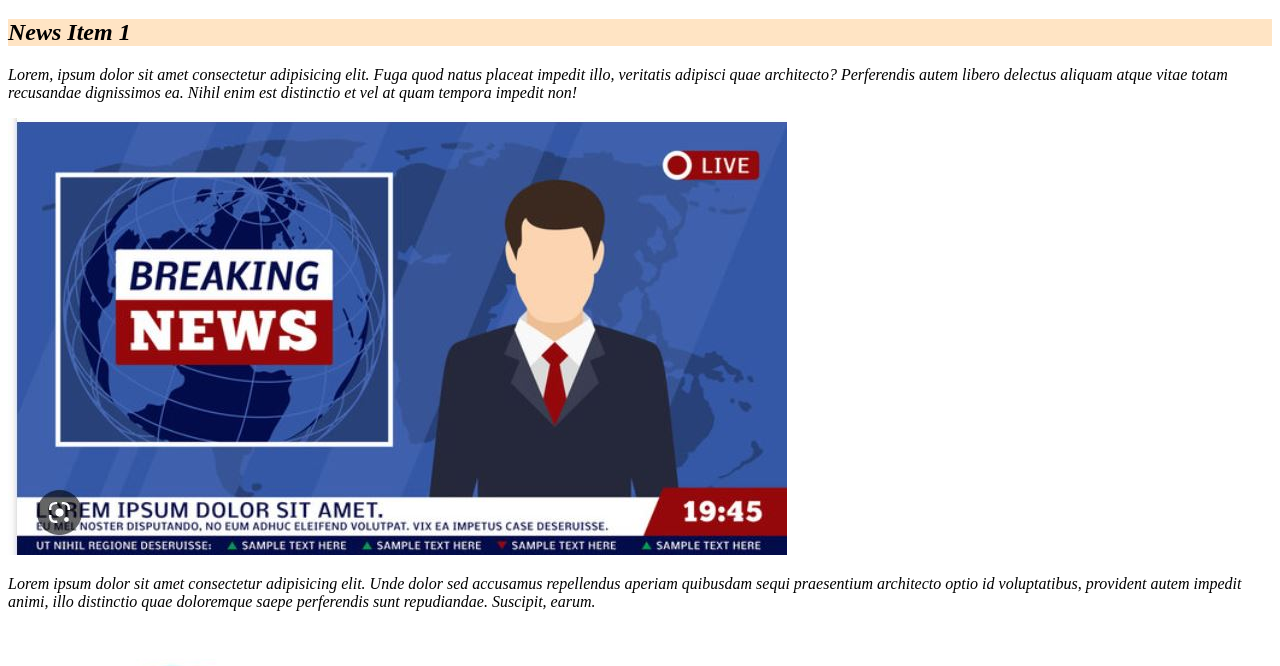
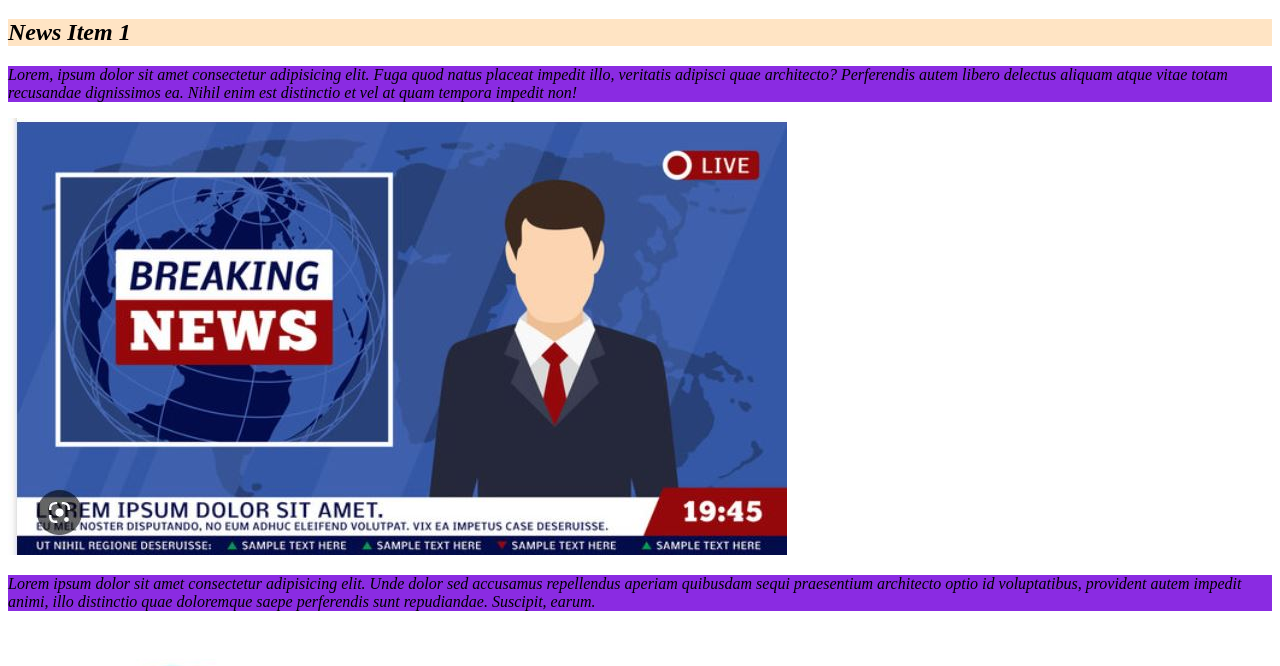
Before and after one commit to Immaq/news-article, a plain HTML site: page index.html in a window 1280 px wide. Shown: the part 61-727 px from the top of the page. Drawn offline with Linux system fonts and the light colour scheme.

Commit message:
Change p tag background color

```diff
--- a/css/styles.css
+++ b/css/styles.css
@@ -4,5 +4,5 @@ h2.introduction {
 }
 p.introduction {
     font-style: oblique;
-    border-color: blueviolet;
+    background-color: blueviolet;
 }
```
